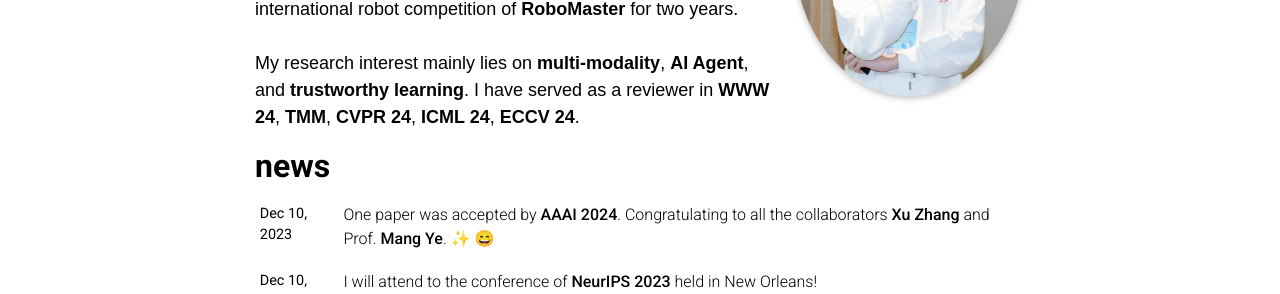
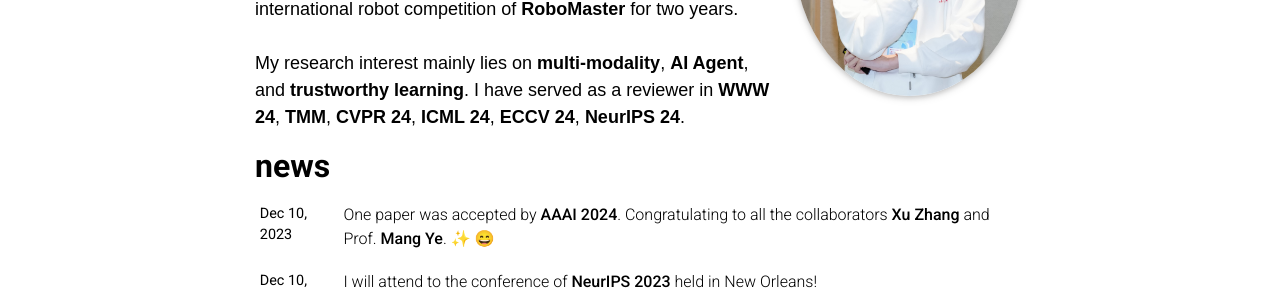
Before and after one commit to leolee99/leolee99.github.io, a Jekyll site: the page built from _pages/about.md, in a window 1280 px wide and 1209 px high. Shown: the part 419-713 px from the top of the window. Built offline with Jekyll 4.4.1, drawn with Linux system fonts in a browser that asks for light colours; full-size pictures stand in for the smaller copies a plugin makes; emoji names are drawn with the system emoji font; comment, search, counter and statistics services are not loaded; a style sheet for code colours, icons or effects is not loaded.

Commit message:
Update about.md

```diff
--- a/_pages/about.md
+++ b/_pages/about.md
@@ -33,7 +33,7 @@
 I received a B.S. in computer science from Northeast Forest University, where I joined a Robot Team and participated in a cool international robot competition of <a href="https://leolee99.github.io/projects/RoboMaster/" style="font-weight: bold;">RoboMaster</a> for two years.
 <br>
 <br>
-My research interest mainly lies on <span style="font-weight: bold;">multi-modality</span>, <span style="font-weight: bold;">AI Agent</span>, and <span style="font-weight: bold;">trustworthy learning</span>. I have served as a reviewer in <span style="font-weight: bold;">WWW 24</span>, <span style="font-weight: bold;">TMM</span>, <span style="font-weight: bold;">CVPR 24</span>, <span style="font-weight: bold;">ICML 24</span>, <span style="font-weight: bold;">ECCV 24</span>.</p>
+My research interest mainly lies on <span style="font-weight: bold;">multi-modality</span>, <span style="font-weight: bold;">AI Agent</span>, and <span style="font-weight: bold;">trustworthy learning</span>. I have served as a reviewer in <span style="font-weight: bold;">WWW 24</span>, <span style="font-weight: bold;">TMM</span>, <span style="font-weight: bold;">CVPR 24</span>, <span style="font-weight: bold;">ICML 24</span>, <span style="font-weight: bold;">ECCV 24</span>, <span style="font-weight: bold;">NeurIPS 24</span>.</p>
 
 
 
```
